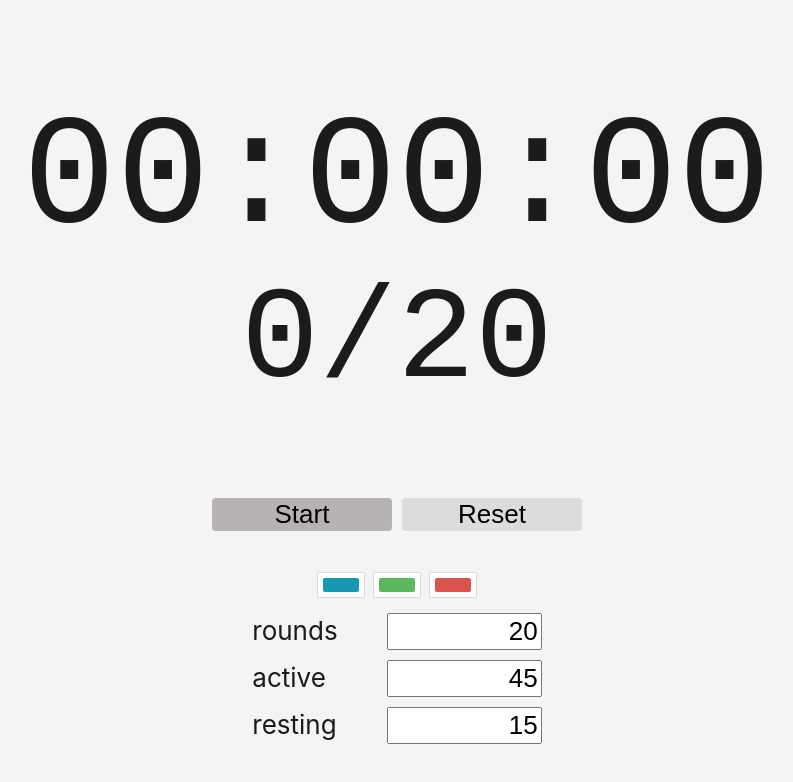
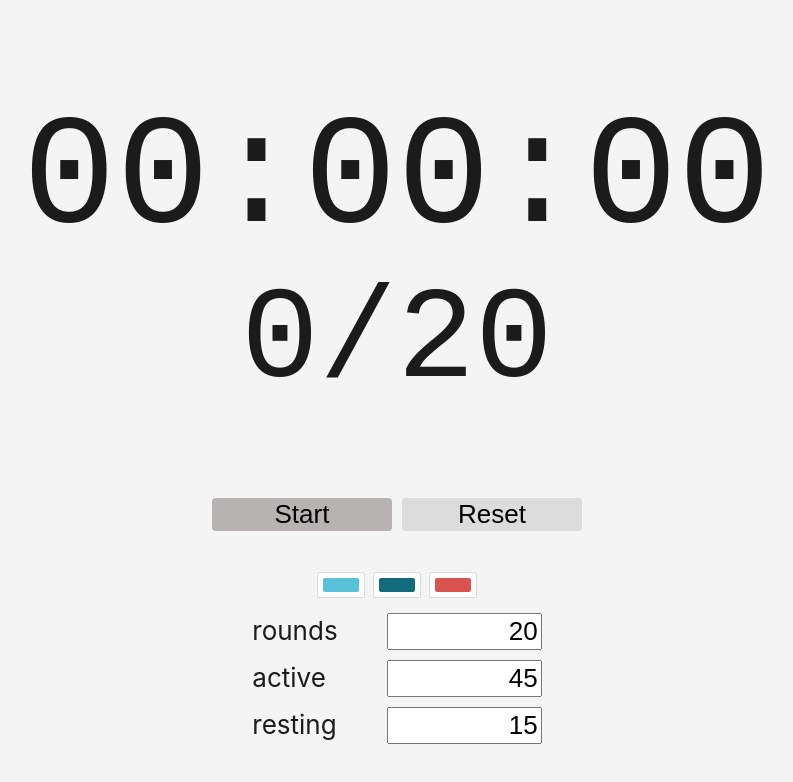
Before and after one commit to QuentinDuval/interval-training, a React (Create React App) app: page / in a window 1280 px wide. Shown: the top 782 px of the page, without its empty margins (243-1036 px from the left). Built offline with nearby package versions, Linux system fonts and the light colour scheme.

Commit message:
Switching text color based on brightness

```diff
--- a/src/App.css
+++ b/src/App.css
@@ -80,5 +80,4 @@
   align-items: center;
   justify-content: center;
   font-size: calc(10px + 2vmin);
-  color: #1b1b1b;
 }
--- a/src/Frame.js
+++ b/src/Frame.js
@@ -1,4 +1,22 @@
 import {connect} from "react-redux";
+
+
+function hexToRgb(hex) {
+    let result = /^#?([a-f\d]{2})([a-f\d]{2})([a-f\d]{2})$/i.exec(hex);
+    return result ? {
+      r: parseInt(result[1], 16),
+      g: parseInt(result[2], 16),
+      b: parseInt(result[3], 16)
+    } : null;
+}
+
+
+function brightness(rgb) {
+    return Math.round(
+        ((rgb.r * 299) +
+        (rgb.g * 587) +
+        (rgb.b * 114)) / 1000);
+}
 
 
 function FrameRenderer({children, pause, total_seconds, round_duration, round_rest, background_exercise_1, background_exercise_2, background_rest}) {
@@ -16,7 +34,10 @@ function FrameRenderer({children, pause, total_seconds, round_duration, round_re
             color = background_rest;
         }
     }
-    return <div style={{backgroundColor: color}}>
+    console.log(hexToRgb(color))
+    console.log(brightness(hexToRgb(color)))
+    const textColour = (brightness(hexToRgb(color)) > 125) ? "#1b1b1b" : 'white';
+    return <div style={{backgroundColor: color, color: textColour}}>
         <header className="App-header">
             {children}
         </header>
--- a/src/reducers/Reducer.js
+++ b/src/reducers/Reducer.js
@@ -11,8 +11,8 @@ export function initState() {
         round_rest: 15,
         total_rounds: 20,
 
-        background_exercise_1: "#1897B1",
-        background_exercise_2: "#5cb85c",
+        background_exercise_1: "#58C2D8",
+        background_exercise_2: "#116B7D",
         background_rest: "#d9534f",
     }
 }
```
